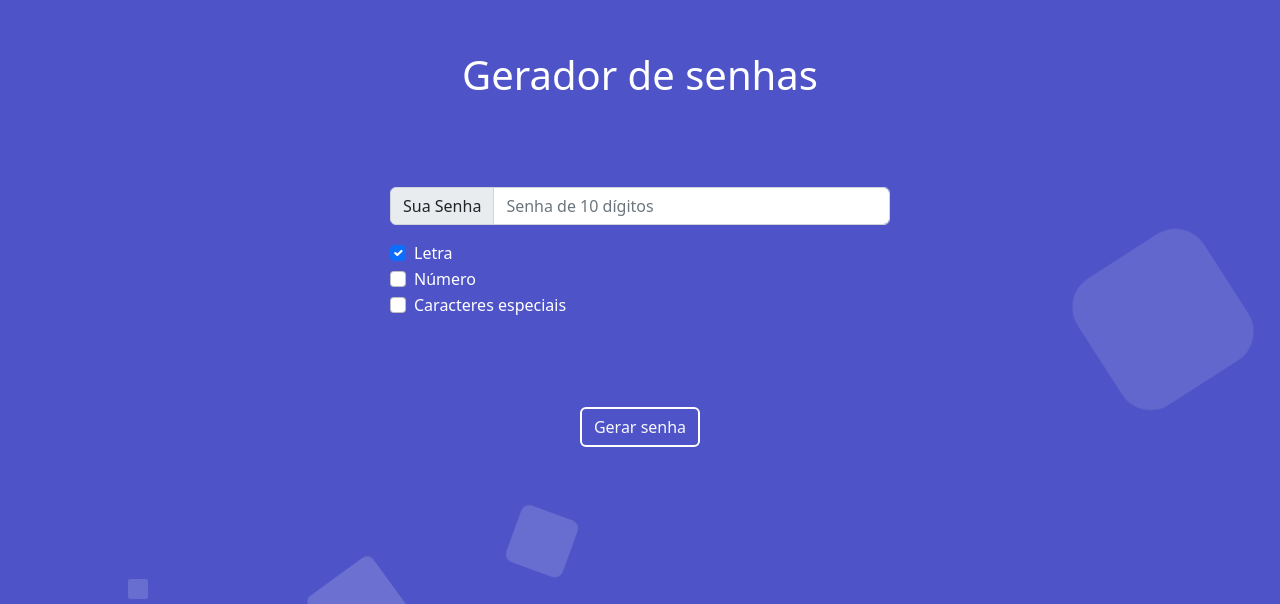
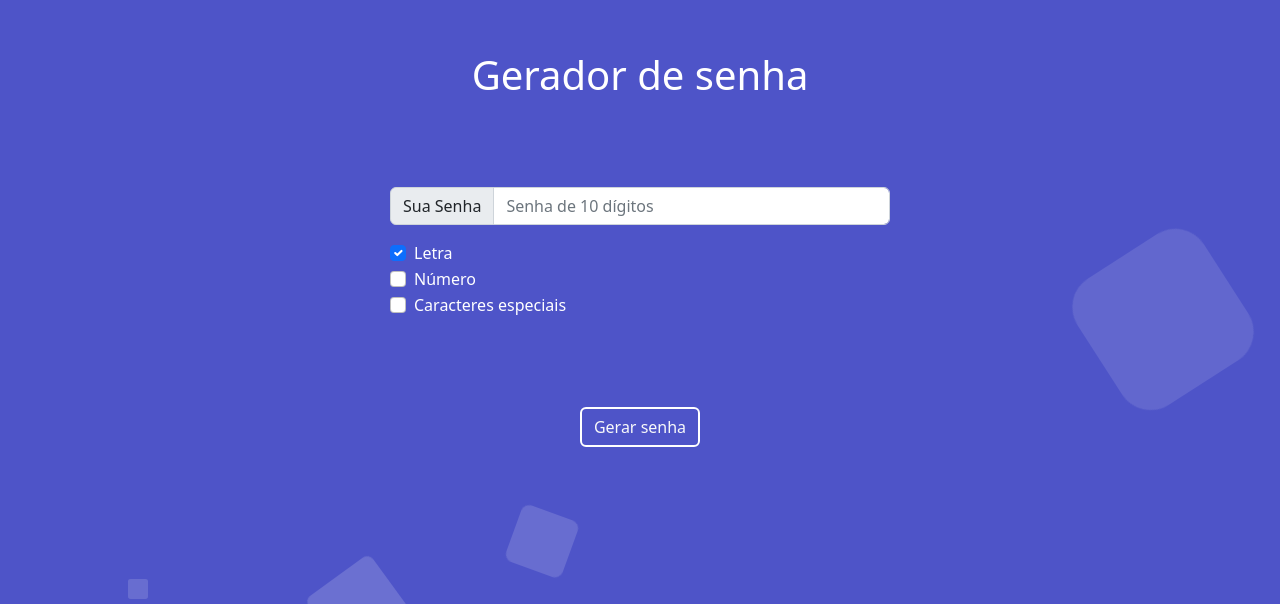
Before and after one commit to Davisamasoa/passwordGenerator, a plain HTML site: page index.html in a window 1280 px wide. Shown: the part 101-705 px from the top of the page. Drawn offline with nearby package versions, Linux system fonts and the light colour scheme.

Commit message:
tittle changed

```diff
--- a/index.html
+++ b/index.html
@@ -4,7 +4,7 @@
 		<meta charset="UTF-8" />
 		<meta http-equiv="X-UA-Compatible" content="IE=edge" />
 		<meta name="viewport" content="width=device-width, initial-scale=1.0" />
-		<title>Gerador de senhas</title>
+		<title>Gerador de senha</title>
 		<link
 			rel="apple-touch-icon"
 			sizes="180x180"
@@ -46,7 +46,7 @@
 		<script defer src="./js/script.js"></script>
 	</head>
 	<body>
-		<h1 class="mb-5">Gerador de senhas</h1>
+		<h1 class="mb-5">Gerador de senha</h1>
 
 		<main>
 			<div class="input-group mb-3 div-input">
```
